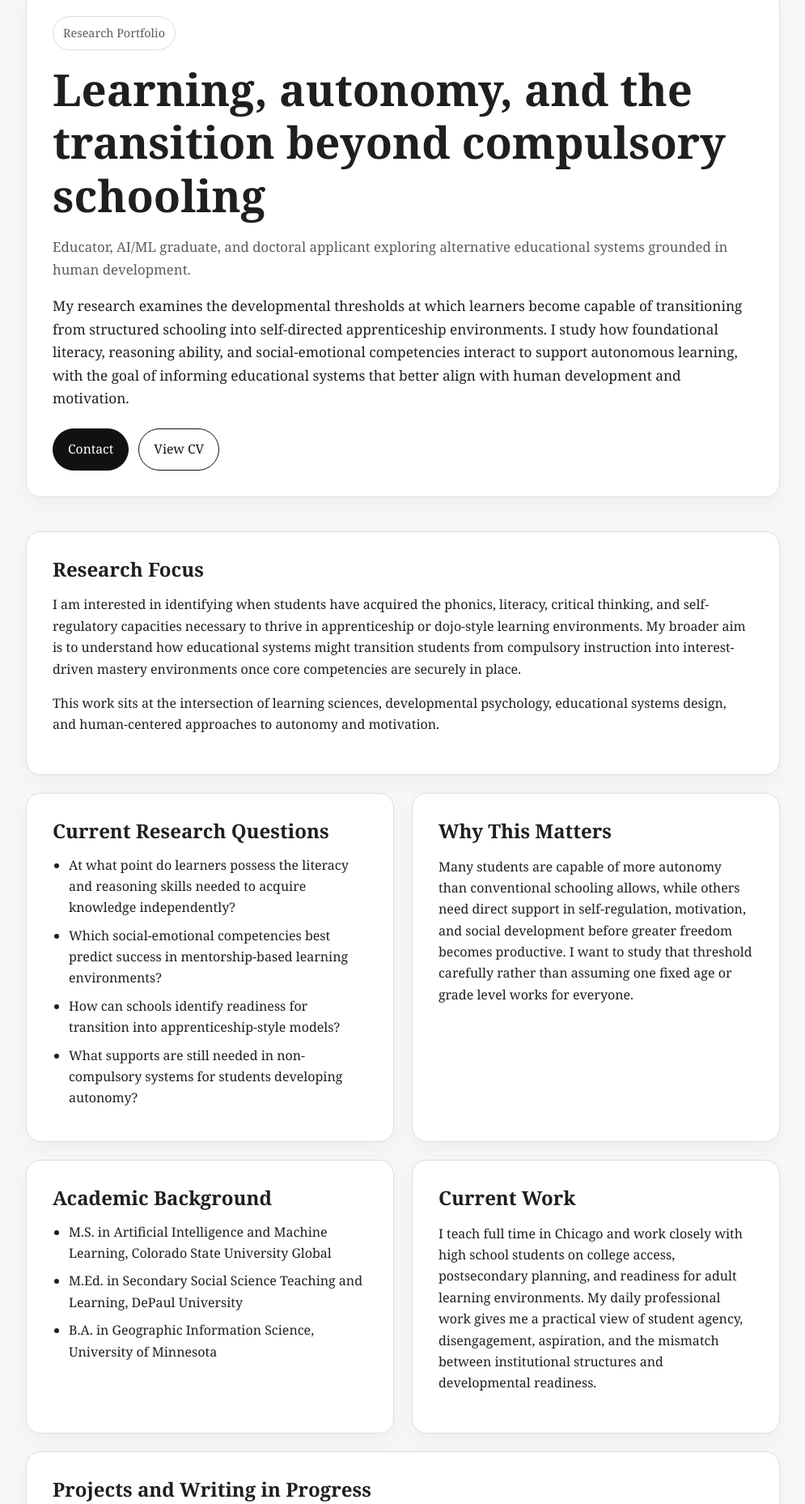
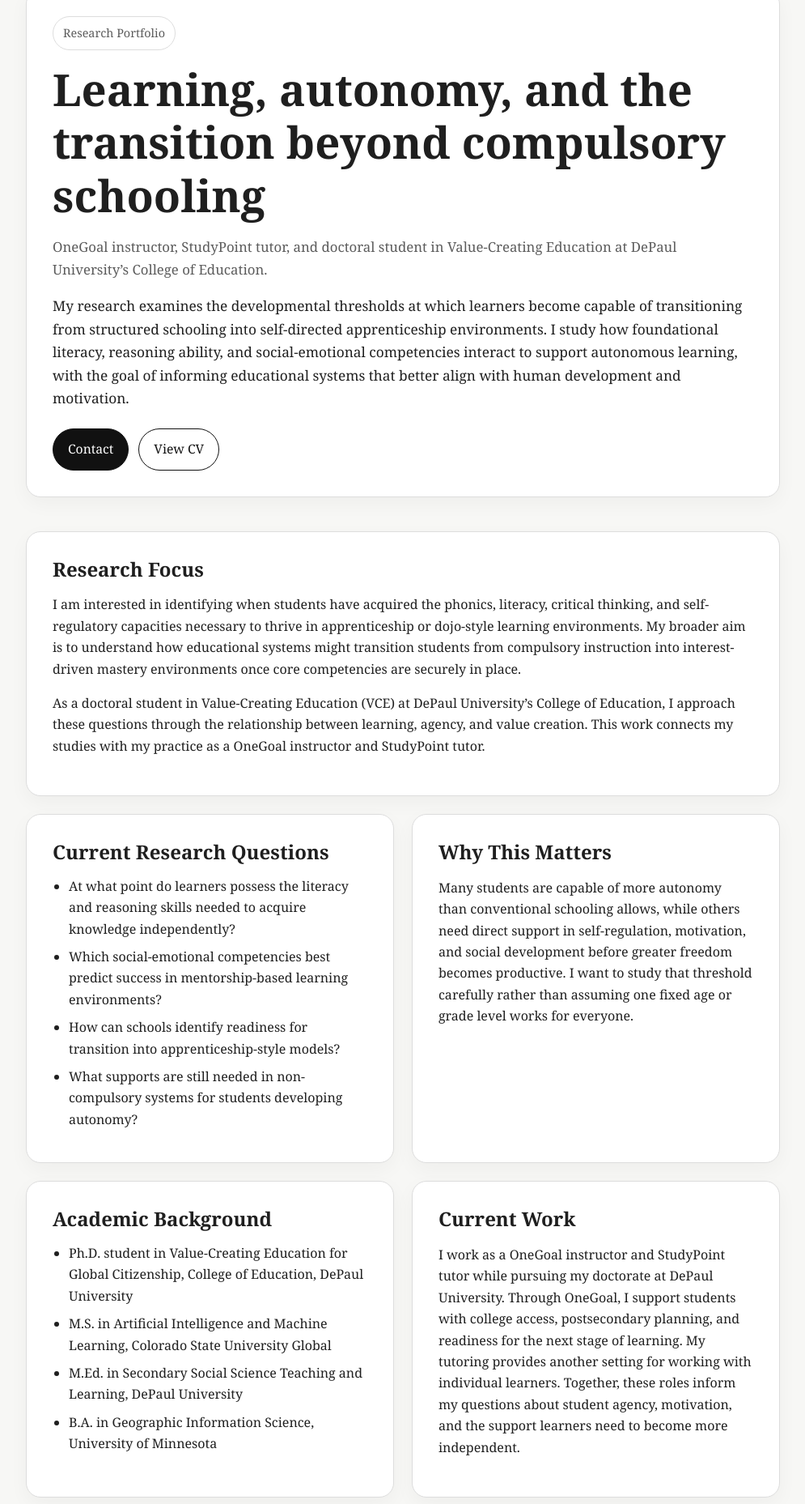
Before and after one commit to Pdbjork/bjork, a plain HTML site: page index.html in a window 1280 px wide. Shown: the part 140-1997 px from the top of the page at 81% size, without its empty margins (142-1137 px from the left). Drawn offline with Linux system fonts and the light colour scheme.

Commit message:
Update current teaching, tutoring, and DePaul doctoral status

```diff
--- a/index.html
+++ b/index.html
@@ -4,7 +4,7 @@
   <meta charset="UTF-8" />
   <meta name="viewport" content="width=device-width, initial-scale=1.0" />
   <title>Peter Bjork | Research Portfolio</title>
-  <meta name="description" content="Research portfolio of Peter Bjork focused on literacy, autonomy, apprenticeship-based learning, and education reform." />
+  <meta name="description" content="Research portfolio of Peter Bjork, OneGoal instructor, StudyPoint tutor, and doctoral student in Value-Creating Education at DePaul University’s College of Education." />
   <style>
     :root {
       --bg: #f7f7f5;
@@ -225,7 +225,7 @@
       <div class="hero-card">
         <div class="tagline">Research Portfolio</div>
         <h1>Learning, autonomy, and the transition beyond compulsory schooling</h1>
-        <p class="subtitle">Educator, AI/ML graduate, and doctoral applicant exploring alternative educational systems grounded in human development.</p>
+        <p class="subtitle">OneGoal instructor, StudyPoint tutor, and doctoral student in Value-Creating Education at DePaul University’s College of Education.</p>
         <p class="lead">
           My research examines the developmental thresholds at which learners become capable of transitioning from structured schooling into self-directed apprenticeship environments. I study how foundational literacy, reasoning ability, and social-emotional competencies interact to support autonomous learning, with the goal of informing educational systems that better align with human development and motivation.
         </p>
@@ -243,7 +243,7 @@
           I am interested in identifying when students have acquired the phonics, literacy, critical thinking, and self-regulatory capacities necessary to thrive in apprenticeship or dojo-style learning environments. My broader aim is to understand how educational systems might transition students from compulsory instruction into interest-driven mastery environments once core competencies are securely in place.
         </p>
         <p>
-          This work sits at the intersection of learning sciences, developmental psychology, educational systems design, and human-centered approaches to autonomy and motivation.
+          As a doctoral student in Value-Creating Education (VCE) at DePaul University’s College of Education, I approach these questions through the relationship between learning, agency, and value creation. This work connects my studies with my practice as a OneGoal instructor and StudyPoint tutor.
         </p>
       </div>
     </section>
@@ -271,6 +271,7 @@
       <div class="section-card">
         <h2>Academic Background</h2>
         <ul>
+          <li>Ph.D. student in Value-Creating Education for Global Citizenship, College of Education, DePaul University</li>
           <li>M.S. in Artificial Intelligence and Machine Learning, Colorado State University Global</li>
           <li>M.Ed. in Secondary Social Science Teaching and Learning, DePaul University</li>
           <li>B.A. in Geographic Information Science, University of Minnesota</li>
@@ -280,7 +281,7 @@
       <div class="section-card">
         <h2>Current Work</h2>
         <p>
-          I teach full time in Chicago and work closely with high school students on college access, postsecondary planning, and readiness for adult learning environments. My daily professional work gives me a practical view of student agency, disengagement, aspiration, and the mismatch between institutional structures and developmental readiness.
+          I work as a OneGoal instructor and StudyPoint tutor while pursuing my doctorate at DePaul University. Through OneGoal, I support students with college access, postsecondary planning, and readiness for the next stage of learning. My tutoring provides another setting for working with individual learners. Together, these roles inform my questions about student agency, motivation, and the support learners need to become more independent.
         </p>
       </div>
     </section>
@@ -309,7 +310,7 @@
       <div class="section-card">
         <h2>Contact</h2>
         <p>
-          I am currently seeking doctoral advisors and programs aligned with learning sciences, community psychology, cognitive development, and education reform.
+          I welcome conversations with educators and researchers interested in value-creating education, learner agency, apprenticeship-based learning, and education reform.
         </p>
         <p>
           Email: <a href="mailto:bjork@berkeley.edu">bjork@berkeley.edu</a><br />
```
